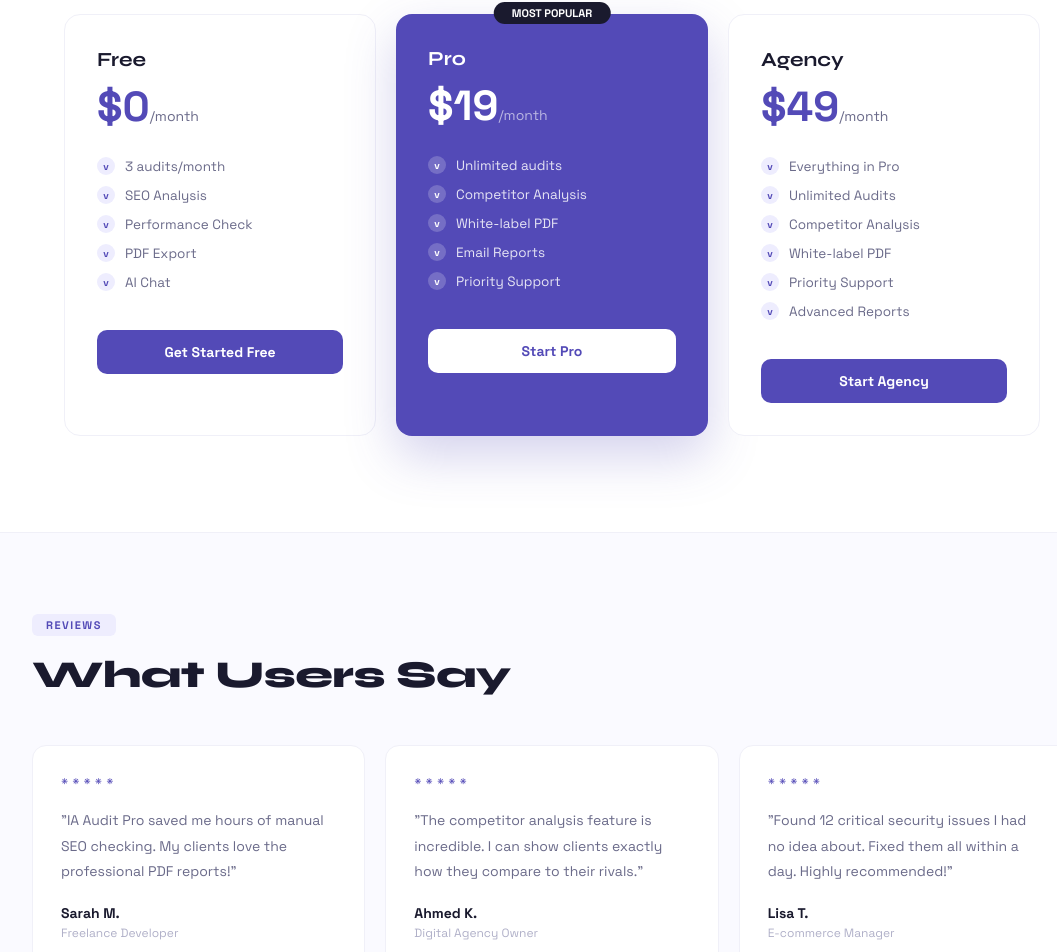
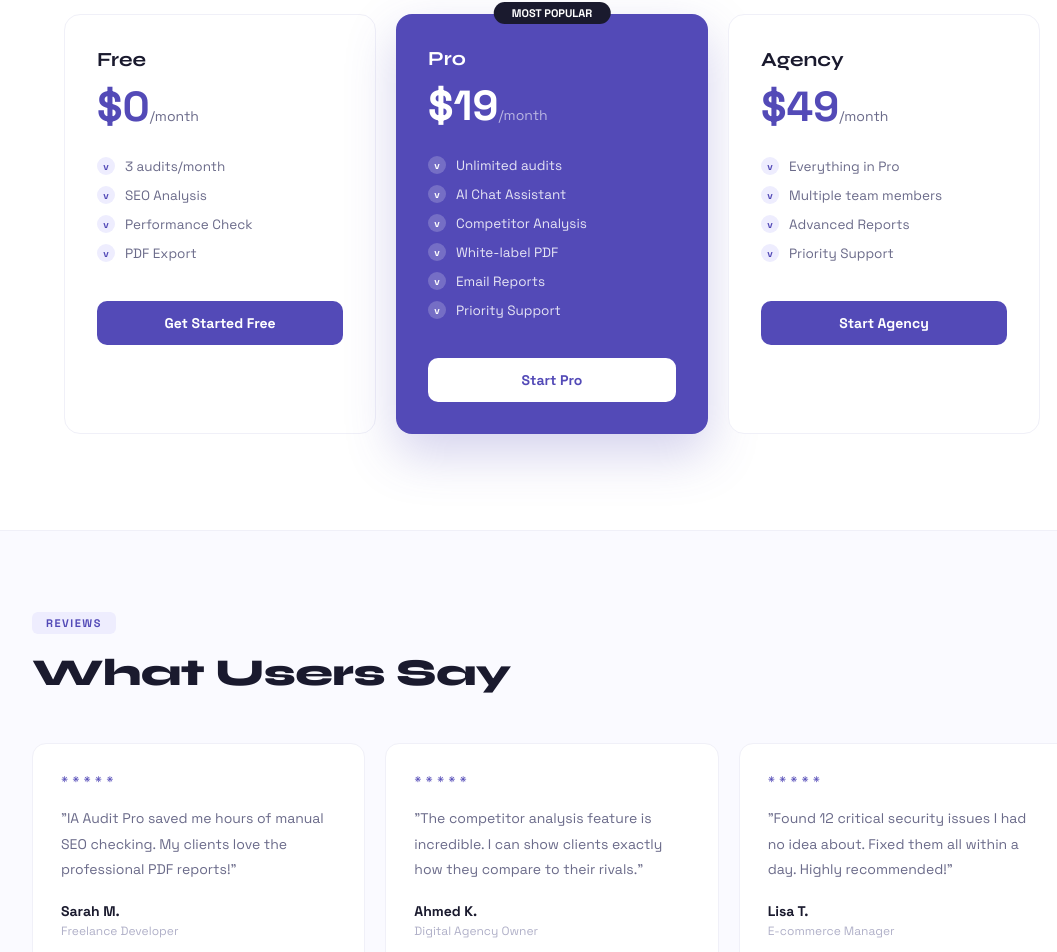
Before and after one commit to iqraaslam1022-creator/ia-audit-pros, a React (Vite) app in the folder frontend/: page / in a window 1280 px wide. Shown: the part 2387-3339 px from the top of the page, without its empty margins (88-1145 px from the left). Built offline with nearby package versions, Linux system fonts and the light colour scheme.

Commit message:
Update Landing.jsx

```diff
--- a/frontend/src/pages/Landing.jsx
+++ b/frontend/src/pages/Landing.jsx
@@ -111,9 +111,9 @@ export default function Landing() {
         <p style={{ textAlign: 'left', color: '#6b6b8a', marginBottom: '3rem', fontSize: 16 }}>Start free, upgrade when you need more</p>
         <div className="grid-3" style={{ display: 'grid', gridTemplateColumns: 'repeat(3, 1fr)', gap: '1.25rem' }}>
           {[
-            { name: 'Free', price: '$0', plan: 'free', features: ['3 audits/month', 'SEO Analysis', 'Performance Check', 'PDF Export', 'AI Chat'], cta: 'Get Started Free', popular: false },
-            { name: 'Pro', price: '$19', plan: 'pro', features: ['Unlimited audits', 'Competitor Analysis', 'White-label PDF', 'Email Reports', 'Priority Support'], cta: 'Start Pro', popular: true },
-            { name: 'Agency', price: '$49', plan: 'agency', features: ['Everything in Pro', 'Unlimited Audits', 'Competitor Analysis', 'White-label PDF', 'Priority Support', 'Advanced Reports'], cta: 'Start Agency', popular: false },
+            { name: 'Free', price: '$0', plan: 'free', features: ['3 audits/month', 'SEO Analysis', 'Performance Check', 'PDF Export'], cta: 'Get Started Free', popular: false },
+            { name: 'Pro', price: '$19', plan: 'pro', features: ['Unlimited audits', 'AI Chat Assistant', 'Competitor Analysis', 'White-label PDF', 'Email Reports', 'Priority Support'], cta: 'Start Pro', popular: true },
+            { name: 'Agency', price: '$49', plan: 'agency', features: ['Everything in Pro', 'Multiple team members', 'Advanced Reports', 'Priority Support'], cta: 'Start Agency', popular: false },
           ].map(({ name, price, plan, features, cta, popular }) => (
             <div key={name} style={{ background: popular ? '#534AB7' : '#fff', border: popular ? 'none' : '1.5px solid #f0f0f8', borderRadius: 16, padding: '2rem', position: 'relative', boxShadow: popular ? '0 20px 50px rgba(83,74,183,0.25)' : 'none' }}>
               {popular && <div style={{ position: 'absolute', top: -12, left: '50%', transform: 'translateX(-50%)', background: '#1a1a2e', color: '#fff', padding: '4px 18px', borderRadius: 20, fontSize: 11, fontWeight: 700, whiteSpace: 'nowrap' }}>MOST POPULAR</div>}
```
